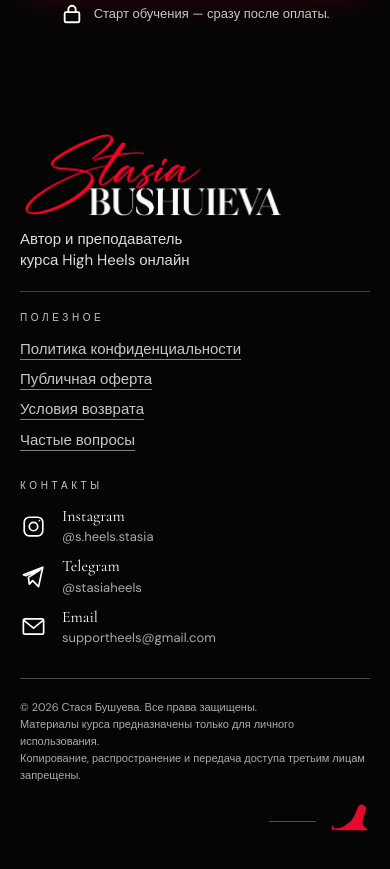
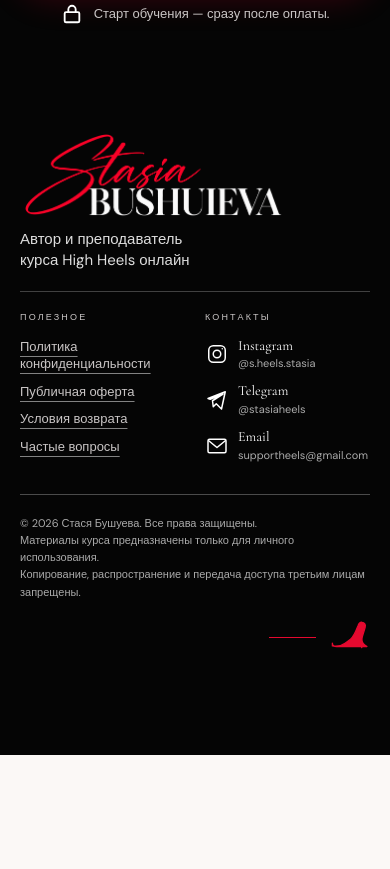
Before and after one commit to Vonkai999/landing-course, a website: page index.html in a window 390 px wide. Shown: the part 8952-9821 px from the top of the page. After the commit the page ends 9707 px from the top, so only its background shows below. Drawn offline with nearby package versions, Linux system fonts and the light colour scheme.

Commit message:
Align mobile footer columns with reference

```diff
--- a/index.html
+++ b/index.html
@@ -8,7 +8,7 @@
   <link rel="preconnect" href="https://fonts.googleapis.com">
   <link rel="preconnect" href="https://fonts.gstatic.com" crossorigin>
   <link href="https://fonts.googleapis.com/css2?family=Cormorant+Garamond:ital,wght@0,400;0,500;0,600;0,700;1,400;1,500;1,600;1,700&family=DM+Sans:wght@400;500;600;700;800&family=Marck+Script&family=Roboto+Condensed:wght@400;500;600;700;800&display=swap" rel="stylesheet">
-  <link rel="stylesheet" href="style.css?v=footer-20261004">
+  <link rel="stylesheet" href="style.css?v=footer-mobile-cols-20261004">
 </head>
 <body>
 
--- a/style.css
+++ b/style.css
@@ -502,16 +502,18 @@ p{margin:0 0 15px;color:#626262}
   .program-cta{width:100%;min-height:58px;margin-top:22px!important;padding:15px 13px;font-size:12px}
   .program-ornament{display:block;font-size:16px}
   .site-footer{padding:42px 20px 96px}
-  .footer-main{grid-template-columns:1fr;gap:20px}
-  .footer-brand{padding:0 0 20px;border-bottom:1px solid rgba(255,255,255,.24)}
+  .footer-main{grid-template-columns:minmax(0,1fr) minmax(0,1fr);grid-template-areas:"brand brand" "nav contacts";column-gap:20px;row-gap:20px}
+  .footer-brand{grid-area:brand;padding:0 0 20px;border-bottom:1px solid rgba(255,255,255,.24)}
   .footer-signature{width:min(100%,270px);margin-bottom:8px}
   .site-footer .footer-brand p{font-size:15px}
-  .footer-nav,.footer-contacts{border:0;padding:0}
-  .footer-nav h2,.footer-contacts h2{margin-bottom:15px;font-size:10px}
-  .footer-nav a{margin-bottom:10px;font-size:15px}
-  .footer-contacts>a{gap:15px;margin-bottom:12px;font-size:16px}
-  .footer-contacts svg{width:27px;height:27px;flex-basis:27px}
-  .footer-contacts small{font-size:13px}
+  .footer-nav,.footer-contacts{border:0;padding:0;min-width:0}
+  .footer-nav{grid-area:nav}
+  .footer-contacts{grid-area:contacts}
+  .footer-nav h2,.footer-contacts h2{margin-bottom:15px;font-size:9px;letter-spacing:.24em}
+  .footer-nav a{margin-bottom:10px;font-size:13px;overflow-wrap:anywhere}
+  .footer-contacts>a{gap:9px;margin-bottom:12px;font-size:14px}
+  .footer-contacts svg{width:24px;height:24px;flex-basis:24px}
+  .footer-contacts small{font-size:11px;overflow-wrap:anywhere}
   .footer-bottom{align-items:flex-start;flex-direction:column;gap:16px;margin-top:20px;padding-top:20px}
   .site-footer .footer-bottom p{font-size:11px}
   .footer-heel{align-self:flex-end;gap:12px}
```
